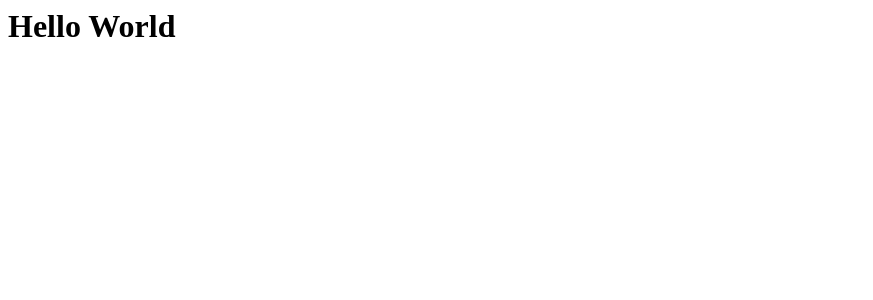
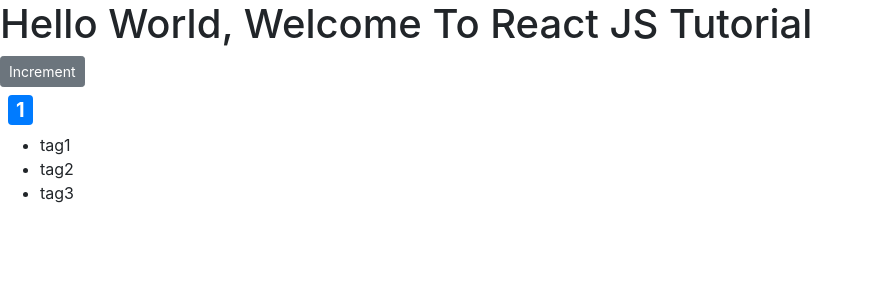
Before and after one commit to shubham-2016/react-basic, a React (Create React App) app: page / in a window 1280 px wide. Shown: the top 300 px of the page, without its empty margins (0-873 px from the left). Built offline with nearby package versions, Linux system fonts and the light colour scheme.

Commit message:
Upto the Rendering Lists

```diff
--- a/package.json
+++ b/package.json
@@ -6,7 +6,9 @@
     "@testing-library/jest-dom": "^4.2.4",
     "@testing-library/react": "^9.4.0",
     "@testing-library/user-event": "^7.2.1",
+    "bootstrap": "^4.4.1",
     "react": "^16.12.0",
+    "react-bootstrap": "^1.0.0-beta.16",
     "react-dom": "^16.12.0",
     "react-scripts": "3.3.1"
   },
--- a/public/indexold.html
+++ b/public/indexold.html
@@ -28,7 +28,7 @@
   </head>
   <body>
     <noscript>You need to enable JavaScript to run this app.</noscript>
-    <div id="root"></div>
+    <div id="carroot"></div>
     <!--
       This HTML file is a template.
       If you open it directly in the browser, you will see an empty page.
--- /dev/null
+++ b/src/components/counter.jsx
@@ -0,0 +1,55 @@
+import React, { Component } from 'react';
+
+class Counter extends Component {
+
+    state = {
+        count : 1,
+        file : 'sample',
+        tags : ['tag1','tag2','tag3']
+    };
+
+    styles = {
+        fontSize: '20',
+        fontWeight: "bold"
+    }
+
+    render() {
+        const listItems = this.state.tags.map((tag) =>
+            <li>{tag}</li>
+        );
+
+        // You can write here js code as well.
+
+        return (
+            <React.Fragment>
+                <h1>Hello World, Welcome To React JS Tutorial</h1>
+                <button className="btn btn-secondary btn-sm">Increment</button>
+                <div>
+                    <span style = {this.styles} className = { this.getBadgeClasses() } >
+                        { this.formatCount() }
+                    </span>
+                </div>
+                <div>
+                    <ul> { this.getTags() } </ul>
+                </div>
+            </React.Fragment>
+        );
+    }
+
+    getTags(){
+        return this.state.tags.map((tag) => <li>{tag}</li>);
+    }
+
+    getBadgeClasses(){
+        let classes = "badge m-2 badge-";
+        classes += (this.state.count === 0) ? "warning" : "primary";
+        return classes;
+    }
+
+    formatCount(){
+        const { count } = this.state;
+        return this.state.count === 0 ?  "Zero" : count;
+    }
+}
+
+export default Counter;
--- a/src/index.js
+++ b/src/index.js
@@ -1,5 +1,11 @@
 import React from 'react';
 import ReactDOM from 'react-dom';
+import './index.css';
+//import App from './App';
+//import RegisterServiceWorker from './RegisterServiceWorker.js';
+import 'bootstrap/dist/css/bootstrap.css';
+import Counter from './components/counter.jsx';
 
-const element = <h1>Hello World</h1>;
-ReactDOM.render(element,document.getElementById('root'));
+const element = <h1>Hello World, Welcome To React JS Tutorial</h1>;
+ReactDOM.render(<Counter/>,document.getElementById('root'));
+console.log(element);
```
Also changed, not shown: src/components/car.jsx (added, +13 -0 lines), Introduction_React_JS.txt, src/RegisterServiceWorker.js (added), src/index.css (added), 1 other file (tests, documents, lock files or other folders).
